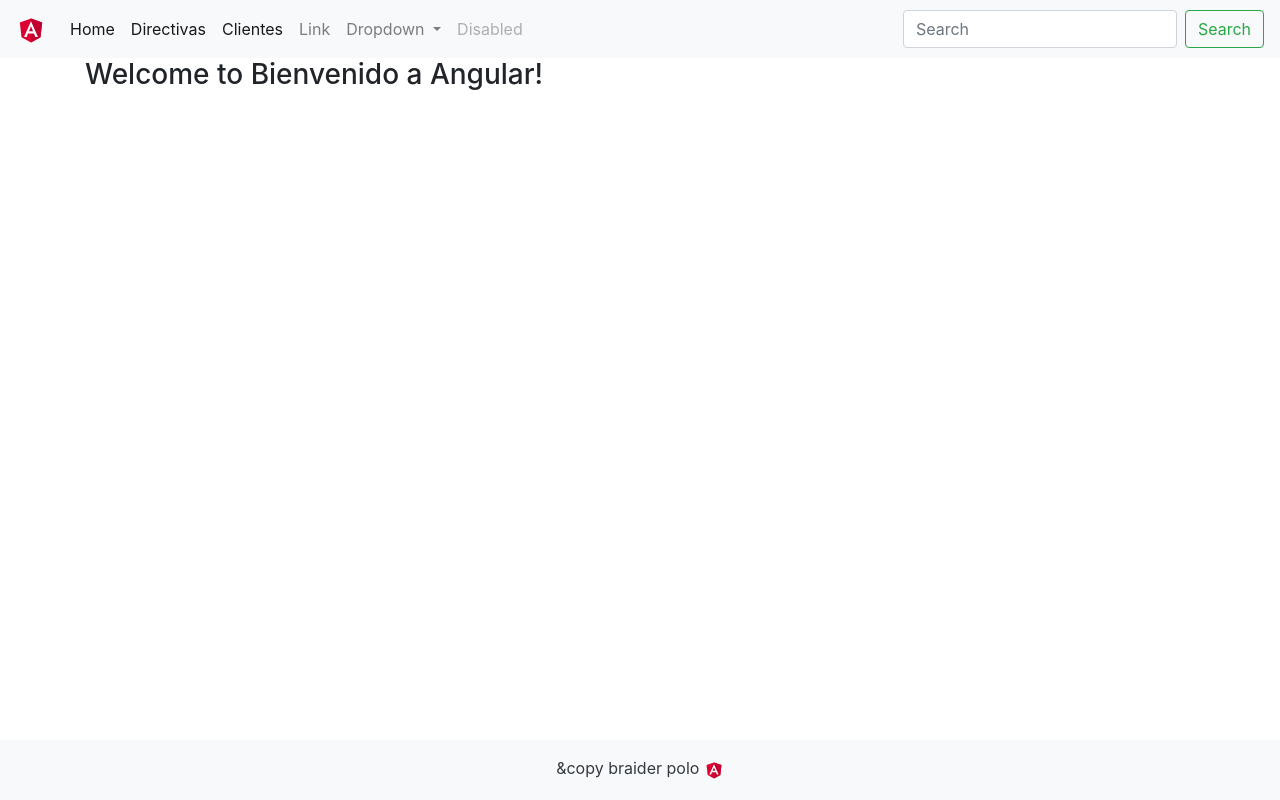
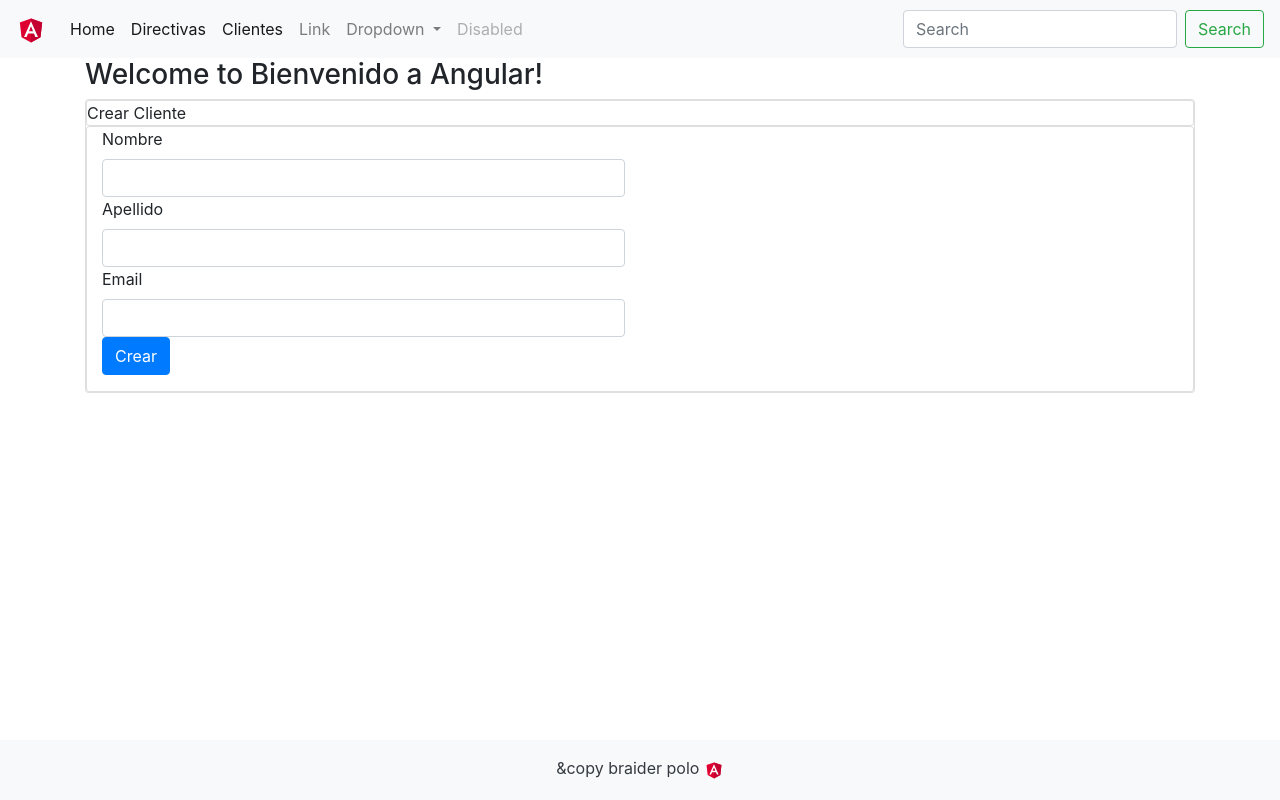
Before and after one commit to poga89/clientes-app, an Angular app: page /clientes/form/1 in a window 1280 px wide. Before the commit this address led to /. Built offline with nearby package versions, Linux system fonts and the light colour scheme; no server answers.

Commit message:
sweet2 alert y formulario para clientes

```diff
--- a/angular.json
+++ b/angular.json
@@ -23,7 +23,8 @@
               "src/assets"
             ],
             "styles": [
-              "src/styles.css"
+              "src/styles.css",
+              "node_modules/sweetalert2/dist/sweetalert2.min.css"
             ],
             "scripts": [],
             "es5BrowserSupport": true
--- a/package.json
+++ b/package.json
@@ -24,6 +24,7 @@
     "jquery": "^3.5.0",
     "popper.js": "^1.16.1",
     "rxjs": "~6.3.3",
+    "sweetalert2": "^9.10.10",
     "tslib": "^1.9.0",
     "zone.js": "~0.8.26"
   },
--- a/src/app/clientes/clientes.component.html
+++ b/src/app/clientes/clientes.component.html
@@ -2,6 +2,10 @@
   <div class="card-header">Clientes</div>
   <div class="card-body text-primary">
     <h5 class="card-title">Listado de Clientes</h5>
+
+<div class="my-3 text-left">
+  <button class="btn btn-rounded btn-primary" type="button" routerLink="/clientes/form"> Crear Cliente</button>
+</div>
 
 <table class="table table-bordered table-striped">
   <thead>
@@ -11,6 +15,9 @@
   <th>Apellido</th>
   <th>Emai</th>
   <th>Fecha</th>
+  <th>
+    Editar
+  </th>
 </tr>
 </thead>
 <tbody>
@@ -19,7 +26,10 @@
     <td> {{cliente.nombre}} </td>
     <td> {{cliente.apellido}} </td>
     <td> {{cliente.email}} </td>
-    <td> {{cliente.createAT}} </td>
+    <td> {{cliente.create_at}} </td>
+    <td>
+      <button type="button" name="button" [routerLink]="['/clientes/form', cliente.id]" class="btn btn-primary">Editar</button>
+    </td>
   </tr>
 </tbody>
 </table>
--- a/src/app/clientes/clientes.service.ts
+++ b/src/app/clientes/clientes.service.ts
@@ -2,6 +2,7 @@
 import { Cliente } from './cliente';
 import { Injectable } from '@angular/core';
 import { Observable,of } from 'rxjs';
+import { HttpClient, HttpHeaders } from '@angular/common/http';
 
 
 @Injectable({
@@ -9,11 +10,31 @@
 })
 export class ClientesService {
 
-  constructor() { }
+  private endpoint: string = 'http://localhost:8080/api/clientes';
+  private httpHeaders = new HttpHeaders({'Content-Type': 'application/json'});
+
+  constructor(private http: HttpClient) { }
 
   getClientes(): Observable<Cliente[]> {
 
-    return of(CLIENT);
+    return this.http.get<Cliente[]>(this.endpoint);
+
   };
 
+
+  create (cliente: Cliente): Observable<Cliente>{
+
+    console.log(cliente);
+    return this.http.post<Cliente>(this.endpoint, cliente, {headers: this.httpHeaders});
+
+  }
+
+  getIdcliente(id): Observable<Cliente>{
+    return this.http.get<Cliente>(this.endpoint+"/"+id);
+  }
+
+  update (cliente: Cliente): Observable<Cliente>{
+    return this.http.put<Cliente>(`${this.endpoint}/${cliente.id}`, cliente, {headers: this.httpHeaders})
+  }
+
 }
--- /dev/null
+++ b/src/app/clientes/form.component.html
@@ -0,0 +1,46 @@
+<div class="card bg dark text white">
+
+  <div class="card header">{{titulo}} </div>
+  <div class="card body">
+
+    <form>
+      <div class="form group new">
+        <label for="nombre" class="col-form label col-sm-2">Nombre </label>
+          <div class="col-sm-6">
+            <input type="text" class="form-control" [(ngModel)]="cliente.nombre" name="nombre" >
+          </div>
+      </div>
+
+      <div class="form group new">
+        <label for="apllido" class="col-form label col-sm-2">Apellido</label>
+          <div class="col-sm-6">
+            <input type="text" class="form-control" [(ngModel)]="cliente.apellido" name="apellido" >
+          </div>
+    </div>
+
+      <div class="form group new">
+        <label for="email" class="col-form label col-sm-2">Email</label>
+          <div class="col-sm-6">
+            <input type="text" class="form-control" [(ngModel)]="cliente.email"  name="email" >
+          </div>
+      </div>
+
+      <div class="form-group new">
+        <div class="col-sm-6">
+          <button class="btn btn-primary" role="button" (click)="create()" *ngIf="!cliente.id else elseBlock">Crear</button>
+
+          <ng-template #elseBlock>
+            <button class="btn btn-primary" role="button" (click)="update()"> Editar </button>
+          </ng-template>
+
+        </div>
+      </div>
+
+
+    </form>
+
+
+
+  </div>
+
+</div>
--- /dev/null
+++ b/src/app/clientes/form.component.ts
@@ -0,0 +1,59 @@
+import { Routes, Router, ActivatedRoute } from '@angular/router';
+import { ClientesService } from './clientes.service';
+import { Cliente } from './cliente';
+import { Component, OnInit, NgModule } from '@angular/core';
+import Swal from 'sweetalert2';
+
+@Component({
+  selector: 'app-form',
+  templateUrl: './form.component.html',
+  styleUrls: ['./form.component.css']
+})
+export class FormComponent implements OnInit {
+
+  private cliente: Cliente = new Cliente();
+  private titulo: string = "Crear Cliente";
+  constructor(private clientesService: ClientesService,
+              private router: Router,
+              private activateroute: ActivatedRoute) { }
+
+  ngOnInit() {
+    this.cargarCliente();
+  }
+
+  cargarCliente(): void{
+    this.activateroute.params.subscribe(
+      params=> {
+        let id = params['id']
+        if(id){
+          this.clientesService.getIdcliente(id).subscribe( (cliente) => this.cliente = cliente )
+        }
+      }
+    );
+  }
+
+  public create(): void{
+    this.clientesService.create(this.cliente).subscribe(
+      cliente=> {
+        this.router.navigate(['/clientes'])
+        Swal.fire('Nuevo Cliente', `Cliente ${cliente.nombre} creado con exito`, "success")
+      }
+
+    );
+
+  }
+
+  public update(): void{
+
+    this.clientesService.update(this.cliente).subscribe(
+      cliente=>{
+        this.router.navigate(['/clientes'])
+        Swal.fire('Cliente Actualizado', `Cliente ${cliente.nombre} actualizado con exito`, "success")
+      }
+    )
+
+  }
+
+
+
+}
```
Also changed, not shown: src/app/app.module.ts (+11 -4 lines), src/app/clientes/form.component.css (added), 2 other files (tests, documents, lock files or other folders).
